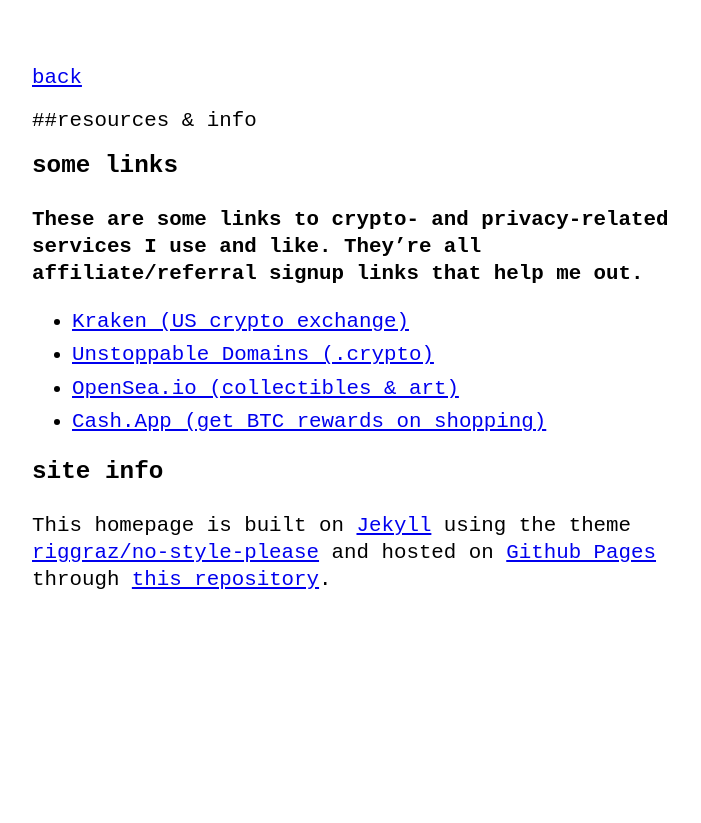
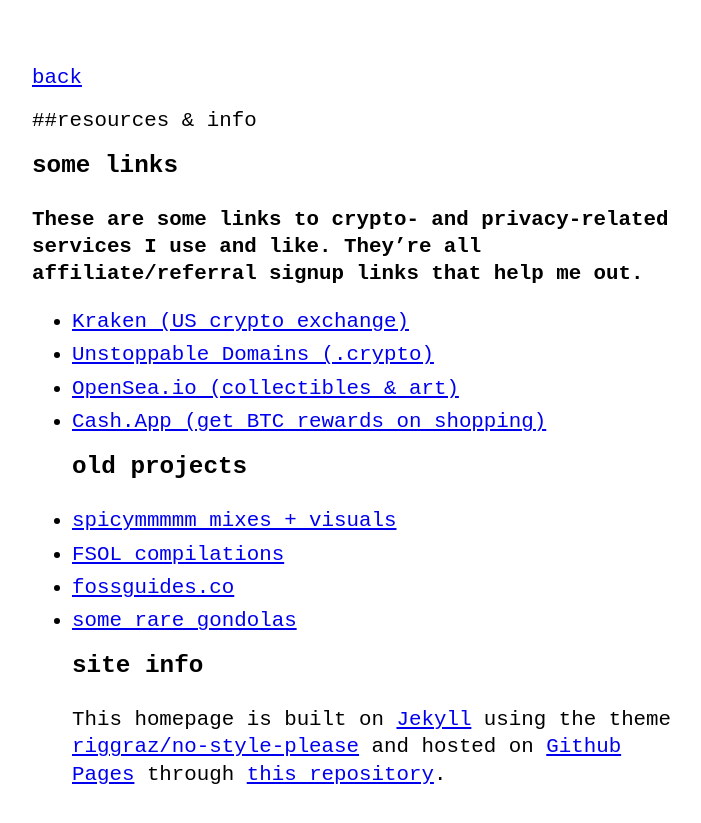
Before and after one commit to lemurodigital/lemuro.digital, a Jekyll site: the page built from resources.md, in a window 1280 px wide. Shown: the top 823 px of the page, without its empty margins (288-989 px from the left). Built offline with Jekyll 4.4.1, drawn with Linux system fonts in a browser that asks for light colours.

Commit message:
Update resources.md

```diff
--- a/resources.md
+++ b/resources.md
@@ -10,6 +10,10 @@ permalink: /resources/
 - [Unstoppable Domains (.crypto)](https://unstoppabledomains.com/r/e44af633968d4e5)
 - [OpenSea.io (collectibles & art)](https://opensea.io?ref=0xd063f1896aa7e6550925418a7f5162f13b2a8ccb)
 - [Cash.App (get BTC rewards on shopping)](https://cash.app/app/VZZLWBQ)
-
+### old projects
+- [spicymmmmm mixes + visuals](https://www.youtube.com/watch?v=BXk0L-X7GpM&list=PLXtervhpbT9CB8ym-euOlPbh2_NpfOKOG)
+- [FSOL compilations](https://www.youtube.com/watch?v=u1zPu2AeAb8&list=PLXtervhpbT9BFqogO_b217Xwx_pv0SsaZ)
+- [fossguides.co](https://fossguides.co)
+- [some rare gondolas](https://archive.org/details/gondolas/)
 ### site info
 This homepage is built on [Jekyll](https://jekyllrb.com/) using the theme [riggraz/no-style-please](https://github.com/riggraz/no-style-please) and hosted on [Github Pages](https://pages.github.com/) through [this repository](https://github.com/lemurodigital/lemuro.digital).
```
